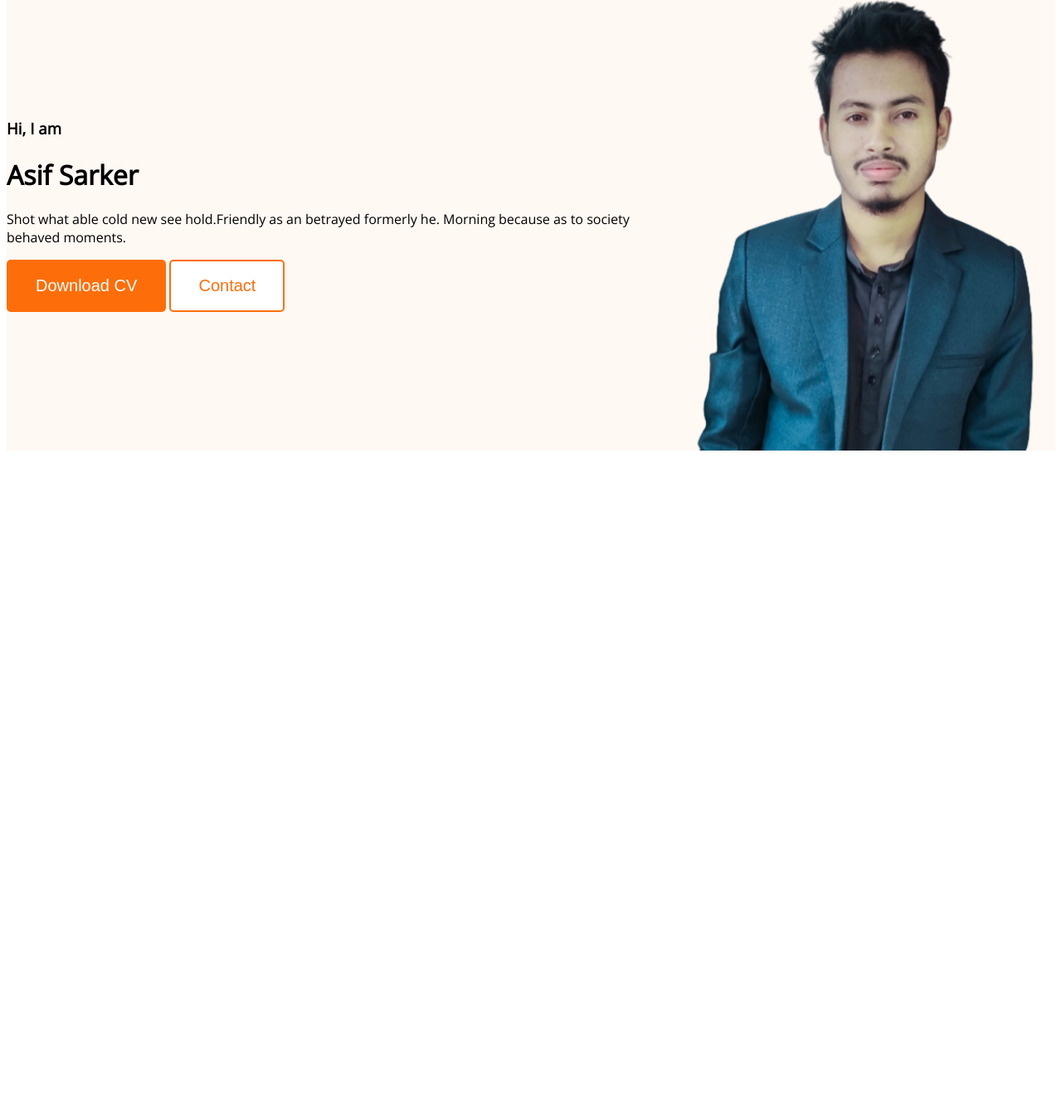
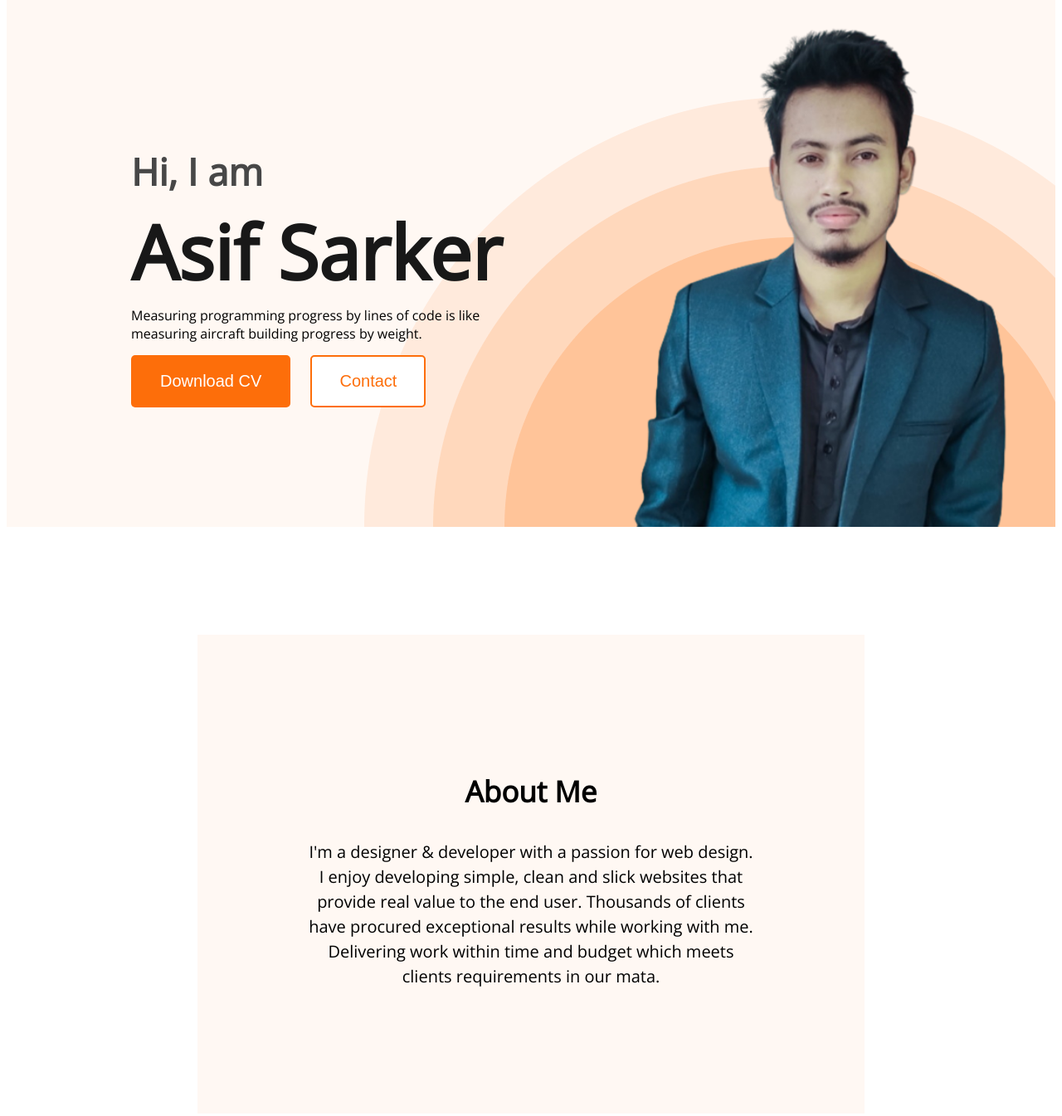
Before and after one commit to AloneAsif1/my-first-portfolio, a plain HTML site: page index.html in a window 1280 px wide. Shown: the part 302-1647 px from the top of the page at 83% size. Before the commit the page ends 853 px from the top, so only its background shows below. Drawn offline with nearby package versions, Linux system fonts and the light colour scheme.

Commit message:
about me added

```diff
--- a/index.html
+++ b/index.html
@@ -1,5 +1,6 @@
 <!DOCTYPE html>
 <html lang="en">
+
 <head>
     <meta charset="UTF-8">
     <meta name="viewport" content="width=device-width, initial-scale=1.0">
@@ -10,6 +11,7 @@
     <link rel="stylesheet" href="styles/portfolio.css">
 
 </head>
+
 <body>
     <header class="header">
         <nav>
@@ -21,12 +23,12 @@
             </ul>
         </nav>
         <div class="banner">
-    <div >
+            <div class="banner-content">
                 <h3 class="banner-greeting">Hi, I am</h3>
                 <h1 class="banner-title">Asif Sarker</h1>
                 <p>
-        Shot what able cold new see hold.Friendly as an betrayed formerly he. Morning because as to society behaved moments.
-      </p>
+                    Measuring programming progress by lines of code is like measuring aircraft building progress by
+                    weight.</p>
                 <button class="btn-cv">Download CV</button>
                 <button class="btn-contact">Contact</button>
             </div>
@@ -36,7 +38,15 @@
 
 
     <main>
-
+        <section class="about">
+            <h3 class="section-title">About Me</h3>
+            <p class="section-content">
+                I'm a designer & developer with a passion for web design. I enjoy developing simple, clean and slick
+                websites that provide real value to the end user. Thousands of clients have procured exceptional results
+                while working with me. Delivering work within time and budget which meets clients requirements in our
+                mata.
+            </p>
+        </section>
     </main>
 
 
@@ -44,4 +54,5 @@
 
     </footer>
 </body>
+
 </html>
--- a/styles/portfolio.css
+++ b/styles/portfolio.css
@@ -61,6 +61,7 @@ color: white;
     padding: 20px 35px;
     margin-top: 0px;
     color: white;
+    margin-right: 20px;
 }
 
 .btn-contact{
@@ -77,8 +78,57 @@ color: white;
 .banner{
     display: flex;
     align-items: center;
+    background-image: url(../images/header_bg.png);
+    background-repeat: no-repeat;
+    background-position: bottom right;
+    padding: 30px 30px 0px 150px;
+    justify-content: space-between;
 }
 
 #img-asif{
     width: 500px;
 }
+
+.banner-greeting{
+    font-size: 45px;
+    color: #474747;
+    margin-bottom: 0px;
+
+}
+
+.banner-title{
+    font-size: 90px;
+    font-weight: 700;
+    color: #181818;
+    margin-bottom: 0px;
+    margin-top: 5px;
+}
+
+.banner-content{
+    max-width: 500px;
+}
+
+.banner p{
+    margin-bottom: 15px;
+    margin-top: 5px;
+}
+
+/* About me designing */
+.about{
+    margin: 130px 230px;
+    background-color: #FFF8F3;
+    padding: 130px;
+}
+
+.section-title{
+    text-align: center;
+    font-size: 35px;
+    font-weight: 700px;
+}
+
+.section-content{
+   line-height: 30px;
+   font-size: 20px;
+   font-weight: 400;
+   text-align: center;
+}
```
Lines whose indentation alone changed are shown as unchanged.
